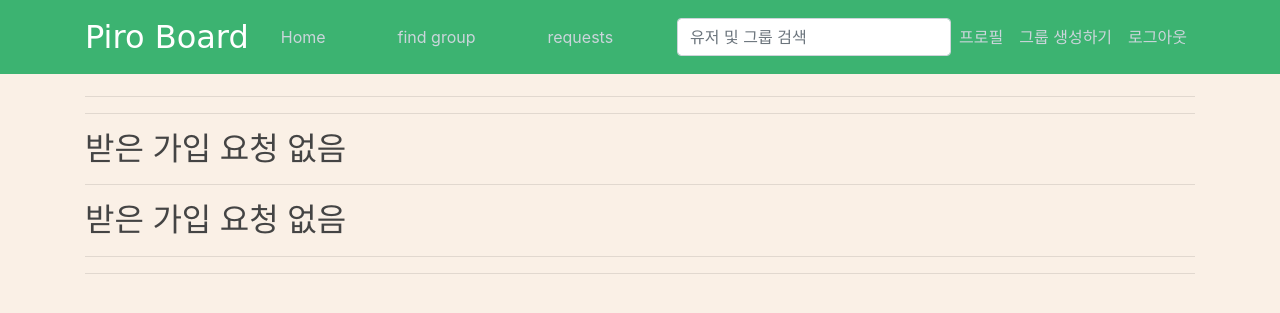
After one commit to pirogramming/PiroBoard, a Django app: page /users/requests_manage/ in a window 1280 px wide. The commit adds this page. Shown: the top 313 px of the page. Run offline with Django 3.2, Linux system fonts and the light colour scheme; the visitor is signed in with stand-in values (Sample User, id 1); data comes from the database, SQL or seed files in the repository; some libraries are stand-ins or nearby versions.

Commit message:
사용자가 요청 보냄/요청 받은 페이지 생성, 모델//migrations는고안 올리고 있어요

```diff
--- a/blog/templates/blog/base.html
+++ b/blog/templates/blog/base.html
@@ -34,8 +34,11 @@
                 <div class="navbar-nav mr-auto">
                     <a class="nav-item nav-link" href="{% url 'blog-home' %}">Home</a>
                 </div>
-            <div class="navbar-nav mr-auto">
+                <div class="navbar-nav mr-auto">
                     <a class="nav-item nav-link" href="{% url 'users:group_find' %}">find group</a>
+                </div>
+                <div class="navbar-nav mr-auto">
+                    <a class="nav-item nav-link" href="{% url 'users:group_manage' %}">requests</a>
                 </div>
                 <div class="dropdown-menu" aria-labelledby="dropdown04">
                     <a class="dropdown-item" href="#">Action</a>
--- a/blog/views.py
+++ b/blog/views.py
@@ -10,8 +10,9 @@ from .forms import GroupForm, CommentForm, PostForm
 @login_required
 def home(request):
     profile = Profile.objects.get(user=request.user)
+    user_groups = [x.group for x in GroupMember.objects.filter(person = profile, status='a')]
+
     ctx = {}
-    user_groups = profile.group.all()
 
     if len(user_groups) > 0:
         ctx['user_groups'] = user_groups
--- a/users/models.py
+++ b/users/models.py
@@ -14,17 +14,27 @@ class Profile(models.Model):
 
 
 class Group(models.Model):
+
     group_name = models.CharField(max_length=100)
     group_img = models.ImageField(blank=True, null=True)
     group_info = models.TextField()
     group_users = models.ManyToManyField(Profile, through='GroupMember', related_name="people")
+
+    GROUP_APPLY_STATUS_CHOICES=(
+        ('n', '가입 신청 비허용'),
+        ('y', '가입 신청 허용'),
+    )
+    group_apply_status=models.CharField(
+        max_length=1,
+        choices=GROUP_APPLY_STATUS_CHOICES,
+        default='y',
+    )
 
     GROUP_OPEN_STATUS_CHOICES=(
         ('n', '비공개'),
         ('s', '검색만가능'),
         ('o', '공개'),
     )
-
     group_open_status=models.CharField(
         max_length=1,
         choices=GROUP_OPEN_STATUS_CHOICES,
@@ -42,17 +52,23 @@ class GroupMember(models.Model):
     person = models.ForeignKey(Profile, related_name='membership', on_delete=models.CASCADE)
     group = models.ForeignKey(Group, related_name='membership', on_delete=models.CASCADE)
 
-
     STATUS_CHOICES = (
-        ('p', 'PENDING'),
+        ('g', '가입요청'),
+        ('u', '가입승인요청'),
         ('a', 'ACCEPTED'),
         ('r', 'REFUSE')
     )
-
     status = models.CharField(max_length=1, choices=STATUS_CHOICES)
 
-
-
+    GROUP_ROLE = (
+        ('h', '그룹장'),
+        ('m', '그룹 멤버')
+    )
+    group_role=models.CharField(
+        max_length=1,
+        choices=GROUP_ROLE,
+        default='m',
+    )
 
 @receiver(post_save, sender=User)
 def create_user_profile(sender, instance, created, **kwargs):
--- a/users/templates/users/find_groups.html
+++ b/users/templates/users/find_groups.html
@@ -15,7 +15,7 @@
                     <form method="post">
                         {% csrf_token %}
                         <input type="hidden" name="group_id" value="{{ group.id }}">
-                        <button type="submit">이 그룹에 참여하기</button>
+                        <button type="submit">이 그룹에 참여하기(임시)</button>
                     </form>
                 </div>
             </div>
--- /dev/null
+++ b/users/templates/users/manage_groups.html
@@ -0,0 +1,63 @@
+{% extends "blog/base.html" %}
+
+
+
+{% block content %}
+    <hr/>
+    <hr/>
+    {% if groupRequest %}
+        {% for group in group_requests %}
+            <h2>{{ group_requests_count }}개의 그룹 가입 요청을 받았습니다.</h2>
+            <div class="content-section">
+                <div class="media">
+                    <img class="rounded-circle account-img" src="{{ group.group_img }}">]]]
+                    <div class="media-body">
+                        <div class="account-heading">{{ group.group_name }}</div>
+                        <p class="text-secondary">{{ group.group_info }}</p>
+                    </div>
+                    <div>
+                        <form method="post">
+                            {% csrf_token %}
+                            <input type="hidden" name="group_id" value="{{ group.id }}">
+                            <button type="submit">이 그룹에 참여하기</button>
+                        </form>
+                    </div>
+                </div>
+            </div>
+        {% endfor %}
+
+    {% else %}
+        <h2>받은 가입 요청 없음</h2>
+    {% endif %}
+
+    <hr/>
+
+
+    {% if userRequest %}
+        <h2>{{ user_requests_count }}개의 가입승인을 기다리고 있습니다.</h2>
+        {% for group in user_requests %}
+            <div class="content-section">
+                <div class="media">
+                    <img class="rounded-circle account-img" src="{{ group.group_img }}">]]]
+                    <div class="media-body">
+                        <div class="account-heading">{{ group.group_name }}</div>
+                        <p class="text-secondary">{{ group.group_info }}</p>
+                    </div>
+                    <div>
+                        <form method="post">
+                            {% csrf_token %}
+                            <input type="hidden" name="group_id" value="{{ group.id }}">
+                            <button type="submit">가입신청 취소하기</button>
+                        </form>
+                    </div>
+                </div>
+            </div>
+        {% endfor %}
+
+    {% else %}
+        <h2>받은 가입 요청 없음</h2>
+    {% endif %}
+
+    <hr/>
+    <hr/>
+{% endblock content %}
--- a/users/urls.py
+++ b/users/urls.py
@@ -5,5 +5,5 @@ app_name="users"
 
 urlpatterns = [
     path('group_find/', views.group_find , name='group_find'),
-
+    path('requests_manage/', views.requests_manage, name='group_manage'),
 ]
--- a/users/views.py
+++ b/users/views.py
@@ -74,7 +74,7 @@ def group_find(request):
 
         group.save()
 
-        GroupMember.objects.create(person=request.user.profile, group=group, status='a')
+        GroupMember.objects.create(person=request.user.profile, group=group, status='u')
 
         return redirect('blog-home')
 
@@ -103,3 +103,30 @@ def group_find(request):
 #     else:
 #         pass
 #     return render(request, 'users/find_groups.html')
+
+
+
+def requests_manage(request):
+    profile = Profile.objects.get(user=request.user)
+    user_requests = [x.group for x in GroupMember.objects.filter(person = profile, status='u')]
+    group_requests = [x.group for x in GroupMember.objects.filter(person = profile, status='g')]
+
+    ctx = {}
+
+    if len(user_requests) > 0:
+        ctx['user_requests'] = user_requests
+        ctx['userRequest'] = True
+        ctx['user_requests_count']=len(user_requests)
+
+    else:
+        ctx['userRequest'] = False
+
+    if len(group_requests) > 0:
+        ctx['group_requests'] = group_requests
+        ctx['groupRequest'] = True
+        ctx['group_requests_count']=len(group_requests)
+
+    else:
+        ctx['groupRequest'] = False
+
+    return render(request, 'users/manage_groups.html', ctx)
```
